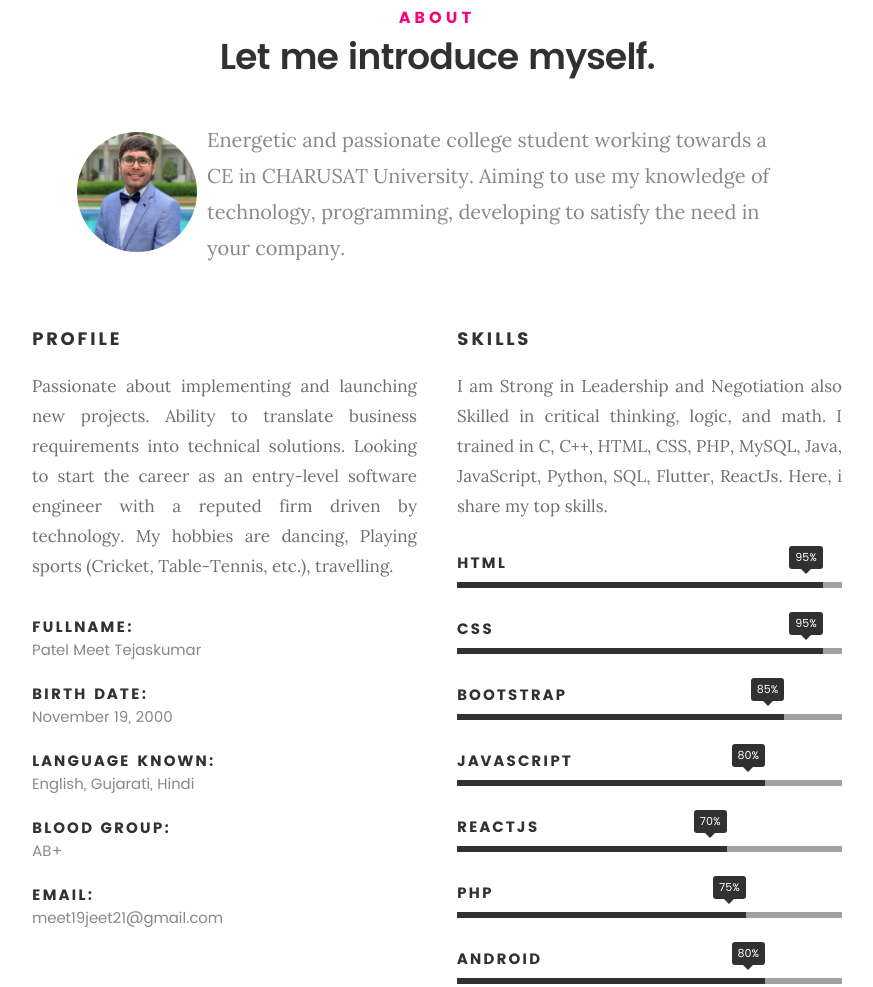
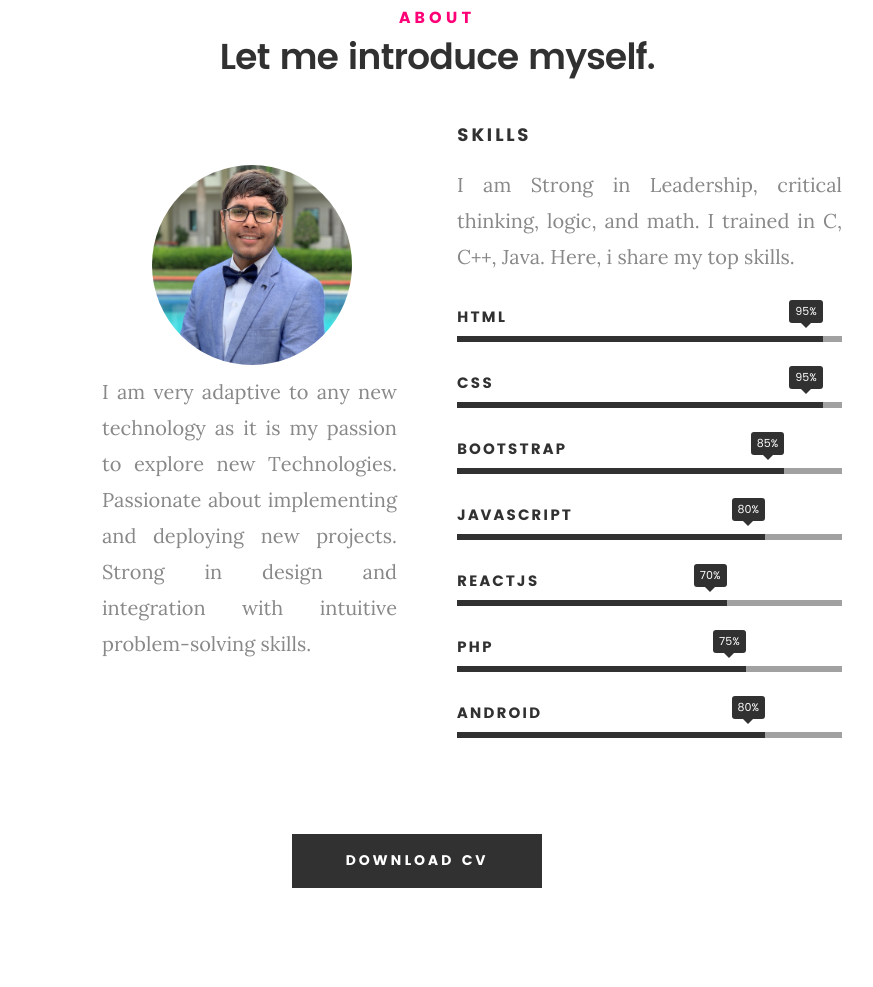
Before and after one commit to Meet191100/meetportfolio, a plain HTML site: page index.html in a window 1280 px wide. Shown: the part 917-1904 px from the top of the page, without its empty margins (203-1076 px from the left). Drawn offline with Linux system fonts and the light colour scheme; files whose address does not match are found by name.

Commit message:
update whole

```diff
--- a/css/main.css
+++ b/css/main.css
@@ -1500,17 +1500,27 @@ header .logo a {
 	margin-left: -30px;
 }
 .intro-info img {
-	height: 12rem;
-	width: 12rem;
+	height: 20rem;
+	width: 20rem;
 	border-radius: 50%;
-	margin: .9rem 0 0 0;
-	float: left;
+	margin-left: 15rem;
+	float: center;
 }
 .intro-info .lead {
 	text-align: left;
-	padding-left: 13rem;
-}
-
+	padding-left: 10rem;
+	padding-right: 5rem;
+	text-align: justify;
+
+}
+.intro-info .leadhead {
+	text-align: left;
+	padding-left: 10rem;
+	padding-right: 5rem;
+	color:rgba(43, 39, 39, 0.651);
+	font-weight: bold;
+
+}
 .about-content {
 	position: relative;
 	text-align: left;
@@ -2412,6 +2422,7 @@ header .logo a {
 }
 .contact-info .collapse {
 	padding: 0;
+	margin-left: 20rem;
 }
 .contact-info .icon {
 	margin-bottom: 2.1rem;
--- a/index.html
+++ b/index.html
@@ -77,12 +77,7 @@
    			<h5>About</h5>
    			<h1>Let me introduce myself.</h1>
 
-   			<div class="intro-info">
 
-   				<img src="images/profile.jpg" alt="Profile Picture">
-
-   				<p class="lead" align="justify">Energetic and passionate college student working towards a CE in CHARUSAT University. Aiming to use my knowledge of technology, programming, developing to satisfy the need in your company.</p>
-   			</div>
 
    		</div>
    	</div> <!-- /section-intro -->
@@ -90,41 +85,18 @@
    	<div class="row about-content">
 
    		<div class="col-six tab-full">
+			<div class="intro-info">
 
-   			<h3>Profile</h3>
-   			<p align="justify">Passionate about implementing and launching new projects. Ability to translate business requirements into technical solutions. Looking to start the career as an entry-level software engineer with a reputed firm driven by technology. My hobbies are dancing, Playing sports (Cricket, Table-Tennis, etc.), travelling.</p>
+				<img src="images/profile.jpg" alt="Profile Picture"><br>
 
-   			<ul class="info-list">
-   				<li>
-   					<strong>Fullname:</strong>
-   					<span>Patel Meet Tejaskumar</span>
-   				</li>
-   				<li>
-   					<strong>Birth Date:</strong>
-   					<span>November 19, 2000</span>
-   				</li>
-   				<li>
-   					<strong>Language Known:</strong>
-   					<span>English, Gujarati, Hindi</span>
-   				</li>
-   				<li>
-   					<strong>Blood Group:</strong>
-   					<span>AB+</span>
-   				</li>
-   				<li>
-   					<strong>Email:</strong>
-   					<span>meet19jeet21@gmail.com</span>
-   				</li>
-
-
-   			</ul> <!-- /info-list -->
-
+				<p class="lead" align="justify">I am very adaptive to any new technology as it is my passion to explore new Technologies. Passionate about implementing and deploying new projects. Strong in design and integration with intuitive problem-solving skills.</p>
+			</div>
    		</div>
 
    		<div class="col-six tab-full">
 
    			<h3>Skills</h3>
-   			<p align="justify">I am Strong in Leadership and Negotiation also Skilled in critical thinking, logic, and math. I trained in C, C++, HTML, CSS, PHP, MySQL, Java, JavaScript, Python, SQL, Flutter, ReactJs. Here, i share my top skills. </p>
+   			<p class="lead" align="justify">I am Strong in Leadership, critical thinking, logic, and math. I trained in C, C++, Java. Here, i share my top skills. </p>
 
 				<ul class="skill-bars">
 				   <li>
@@ -493,20 +465,6 @@
 
 
    	</div>
-   		<div class="col-four tab-full">
-
-   			<div class="icon">
-   				<i class="icon-pin"></i>
-   			</div>
-
-   			<h5>Where to find me</h5>
-
-   			<p>
-            House No. 2, Street No. 1,<br>
-            Umiya Park, Halvad Road,<br>
-            Dhrangadhra, 363310 </p>
-
-   		</div>
 
    		<div class="col-four tab-full collapse">
 
```
